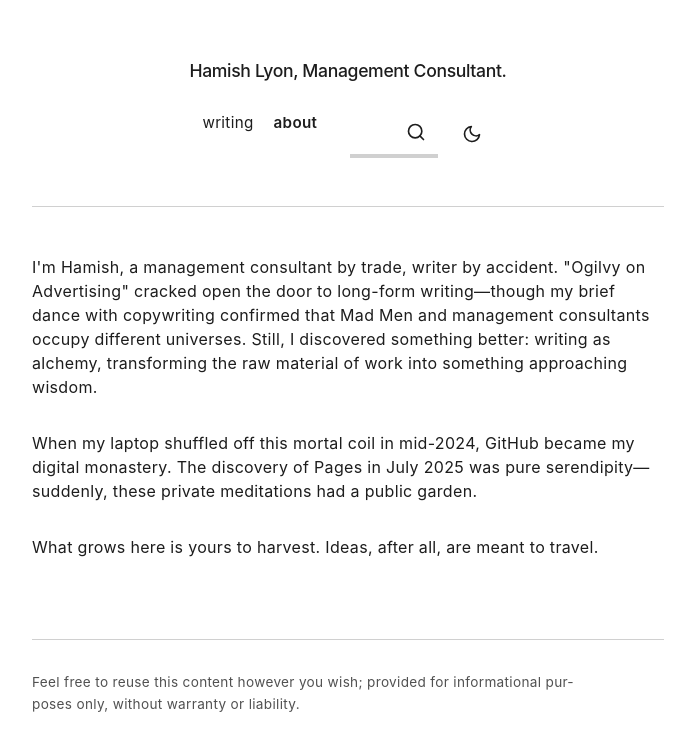
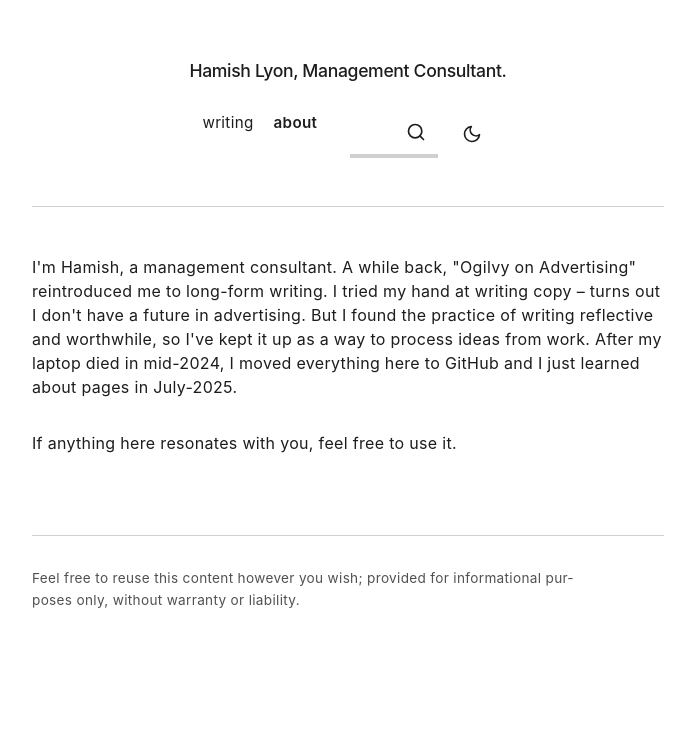
Before and after one commit to HamishFrostLyon/hamishfrostlyon.github.io, a Jekyll site: the page built from about.html, in a window 1280 px wide. Shown: the top 751 px of the page, without its empty margins (292-987 px from the left). Built offline with Jekyll 4.4.1, drawn with Linux system fonts in a browser that asks for light colours.

Commit message:
Revert about page to original content
- Restored straightforward, authentic voice
- Removed poetic metaphors and literary flourishes
- Back to simple, direct communication style

🤖 Generated with [Claude Code](https://claude.ai/code)

Co-Authored-By: Claude <noreply@anthropic.com>

```diff
--- a/about.html
+++ b/about.html
@@ -6,21 +6,15 @@ permalink: /about/
 
 <div class="about-content">
     <p>
-        I'm Hamish, a management consultant by trade, writer by accident. "Ogilvy on Advertising"
-        cracked open the door to long-form writing—though my brief dance with copywriting
-        confirmed that Mad Men and management consultants occupy different universes. Still,
-        I discovered something better: writing as alchemy, transforming the raw material of
-        work into something approaching wisdom.
+        I'm Hamish, a management consultant. A while back, "Ogilvy on Advertising" reintroduced me to
+        long-form writing. I tried my hand at writing copy – turns out I don't have a future
+        in advertising. But I found the practice of writing reflective and worthwhile, so I've
+        kept it up as a way to process ideas from work. After my laptop died in mid-2024,
+        I moved everything here to GitHub and I just learned about pages in July-2025.
     </p>
 
     <p>
-        When my laptop shuffled off this mortal coil in mid-2024, GitHub became my digital
-        monastery. The discovery of Pages in July 2025 was pure serendipity—suddenly,
-        these private meditations had a public garden.
-    </p>
-
-    <p>
-        What grows here is yours to harvest. Ideas, after all, are meant to travel.
+        If anything here resonates with you, feel free to use it.
     </p>
 </div>
 <div class="contact">
```
